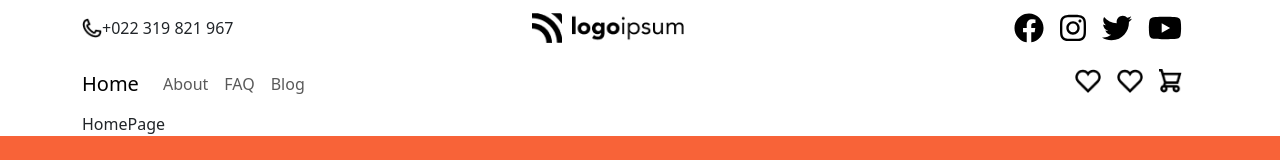
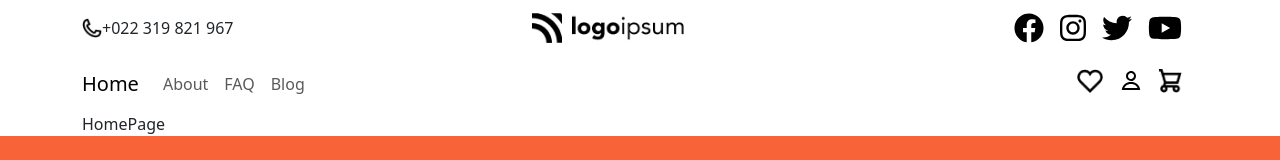
Before and after one commit to Mhde96/react-tech-unicorn, a React (Create React App) app: page / in a window 1280 px wide. Shown: the top 160 px of the page. Built offline with nearby package versions, Linux system fonts and the light colour scheme.

Commit message:
Update NavHeader.tsx

```diff
--- a/src/components/layout/NavHeader.tsx
+++ b/src/components/layout/NavHeader.tsx
@@ -28,7 +28,7 @@ export const NavHeader = () => {
 
                 <Navbar.Brand href="#home">
                 <img
-                  src="assets/img/love.png"
+                  src="assets/svg/user.svg"
                   height="24"
                   className="d-inline-block align-top"
                   alt="React Bootstrap logo"
```
